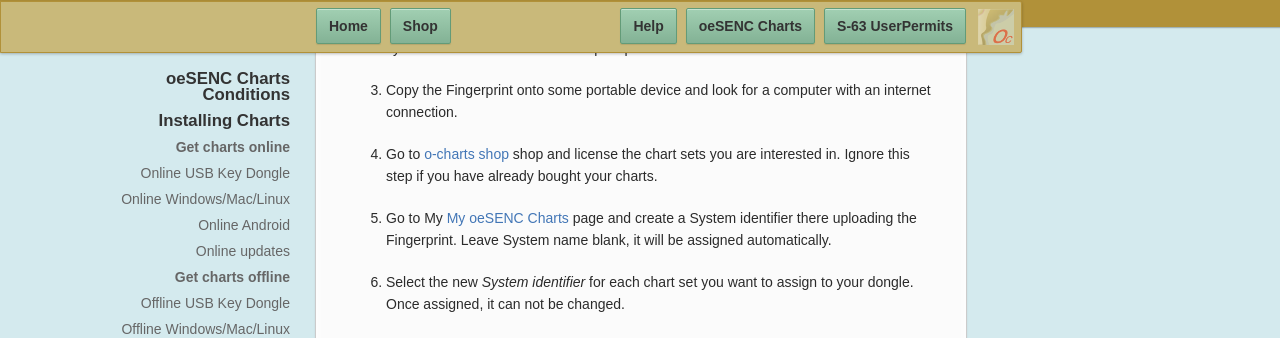
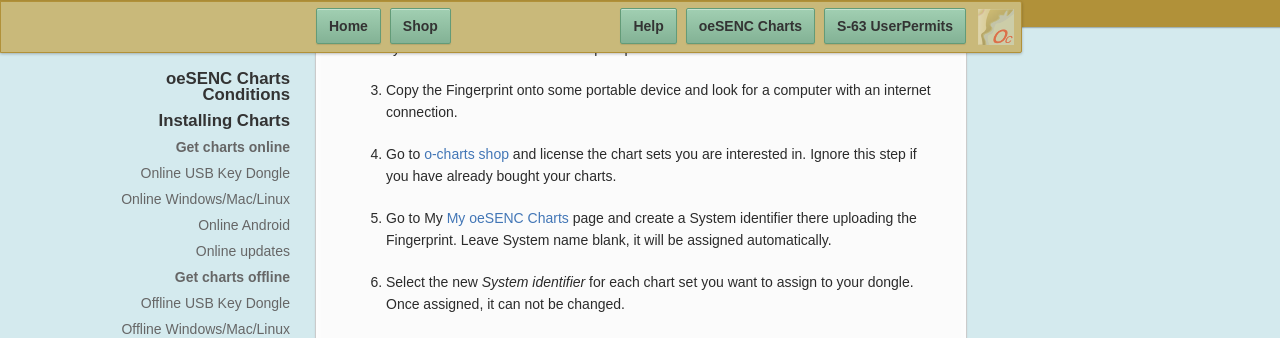
Before and after one commit to o-charts/manuals, a Jekyll site: the page built from oesenc_en_US.md, in a window 1280 px wide and 900 px high, scrolled down 3483 px. Shown: the part 114-452 px from the top of the window. Built offline with Jekyll 4.4.1, drawn with Linux system fonts in a browser that asks for light colours; our own code applies the rules of GitHub Pages for plain Markdown files.

Commit message:
Update oesenc_en_US.md

```diff
--- a/oesenc_en_US.md
+++ b/oesenc_en_US.md
@@ -114,7 +114,7 @@
 
 3. Copy the Fingerprint onto some portable device and look for a computer with an internet connection.
 
-4. Go to [o-charts shop](https://o-charts.org/shop/index.php?id_category=8&controller=category) shop and license the chart sets you are interested in. Ignore this step if you have already bought your charts.
+4. Go to [o-charts shop](https://o-charts.org/shop/index.php?id_category=8&controller=category) and license the chart sets you are interested in. Ignore this step if you have already bought your charts.
 
 5. Go to My [My oeSENC Charts](https://o-charts.org/shop/index.php?fc=module&module=occharts&controller=occharts) page and create a System identifier there uploading the Fingerprint. Leave System name blank, it will be assigned automatically.
 
```
